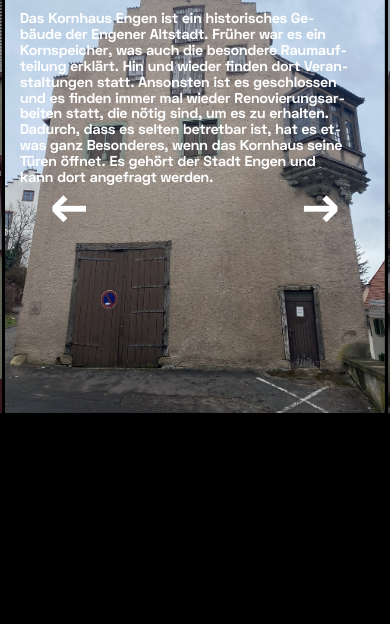
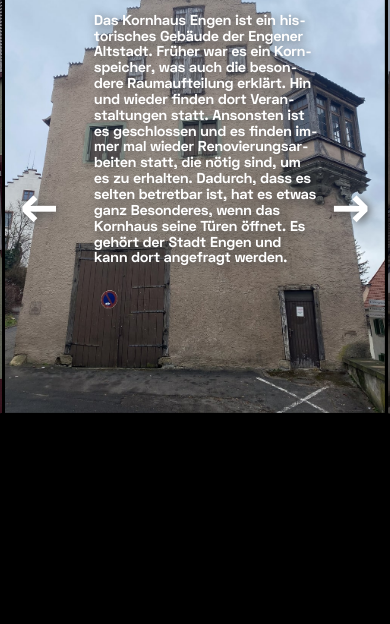
Before and after one commit to kajawetzel/leerraeume, an Eleventy site: page posts/post-1.md in a window 390 px wide. Shown: the part 220-844 px from the top of the page. Built offline with nearby package versions, Linux system fonts and the light colour scheme; Eleventy itself is replaced by a stand-in of ours; files that its build step writes are made by us from their sources.

Commit message:
media queries

```diff
--- a/assets/css/style.css
+++ b/assets/css/style.css
@@ -346,6 +346,10 @@ img:hover {
   font-size: 1rem;
 }
 
+.text-subpage{
+  text-shadow: 2px 2px 10px #505050;
+}
+
 /*Buttons*/
 .container-btn{
   width: 100vw;
@@ -364,6 +368,7 @@ img:hover {
   z-index: 100;
   font-size: 3rem;
   font-family: Font1;
+  text-shadow: 2px 2px 10px #505050;
 }
 
 .btn:hover{
@@ -389,23 +394,27 @@ img:hover {
   }
 
   .details-text-subpage{
-    font-size: 1rem;
+    font-size: 0.9rem;
+    line-height: 1.1;
+  }
+
+  .container-text-posts{
+    width: 60vw;
   }
 }
 
 @media only screen and (max-width: 480px) {
   .section-text-posts{
-    left: 0vw;
+
     padding: 15px;
-  }
-
-  .container-text-posts{
-    width: 87vw;
   }
 
   .details-text-subpage{
     font-size: 0.9rem;
   }
+
+  .btn{
+    margin: 20px;
 }
 
 /*EINREICHEN_________________________________________________________________*/
```
Also changed, not shown: 1 other file.
